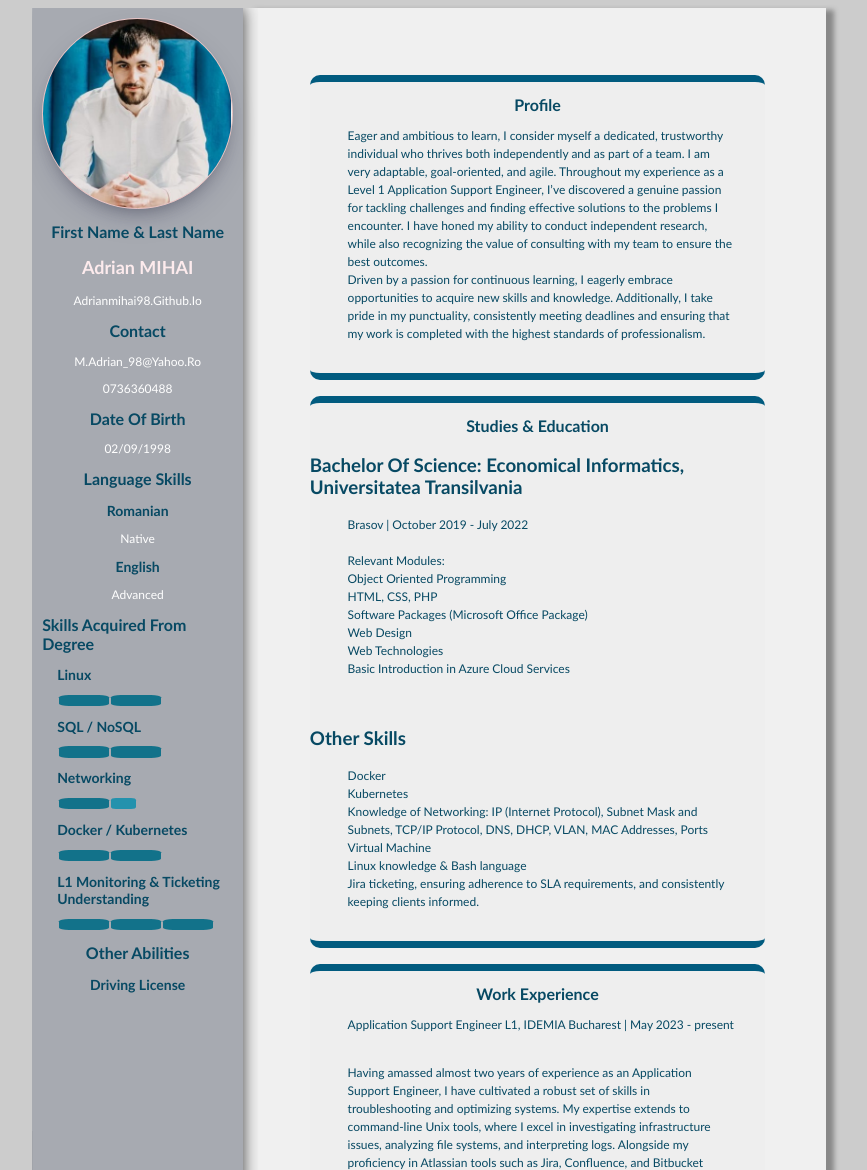
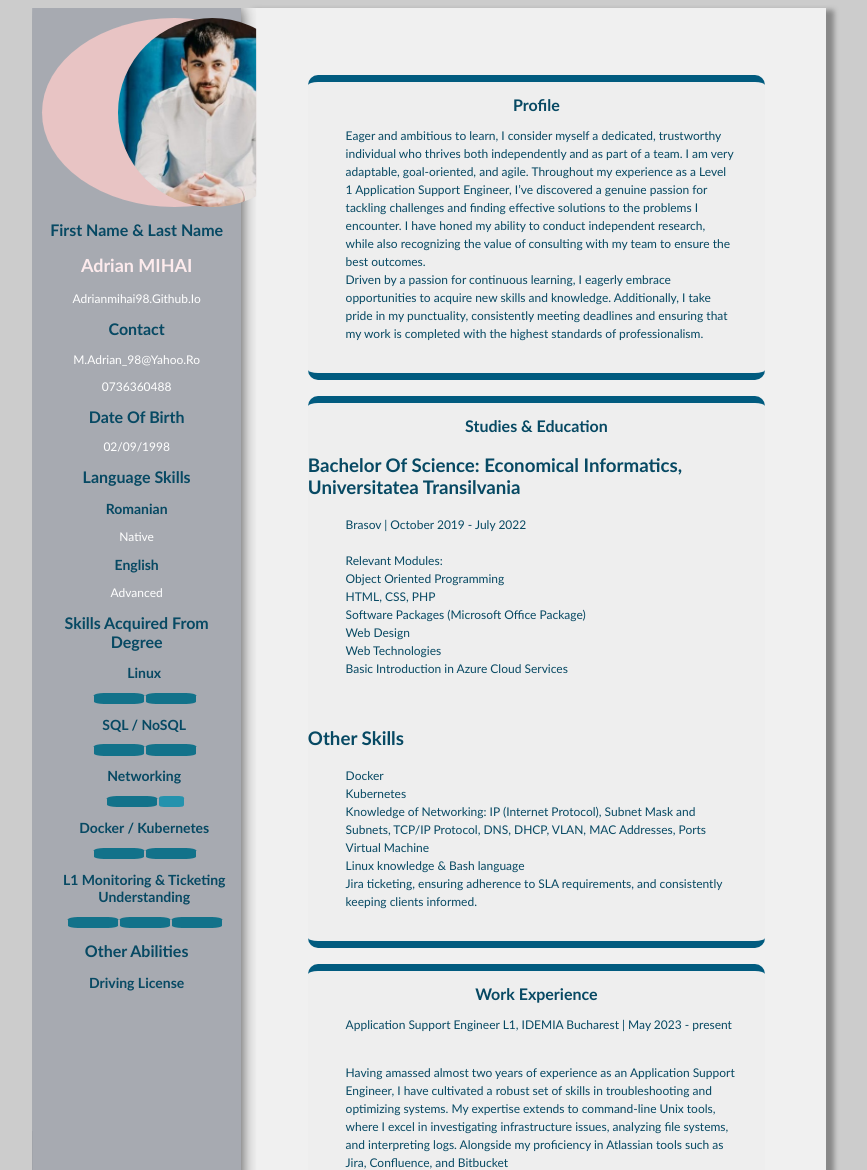
Before and after one commit to adrianmihai98/adrianmihai98.github.io, a PHP site: page / in a window 1280 px wide. Shown: the top 1170 px of the page, without its empty margins (211-1078 px from the left). Run offline with PHP 8.4, Linux system fonts and the light colour scheme.

Commit message:
Adding media rules for aside part of page.

```diff
--- a/style.css
+++ b/style.css
@@ -172,10 +172,45 @@
 
   @media all and (min-width: 600px) {
     .aside { flex: 1 0 0; }
+    .profile-picture{
+
+      width: 5cm;
+      height:5cm;
+      background-color: none;
+      border-radius: 50%;
+      box-shadow: none;
+      border: none;
+      padding-left: 40%;
+
+    }
+    #Skills{
+      text-align: center;
+    }
+    .skilllevelwrapper{
+      justify-content: center;
+    }
   }
 
   @media all and (min-width: 800px) {
     .main    { flex: 3 0px; }
     .aside-1 { order: 1; }
     .main    { order: 2; }
+
+    .profile-picture{
+
+      width: 5cm;
+      height:5cm;
+      background-color: none;
+      border-radius: 50%;
+      box-shadow: none;
+      border: none;
+      padding-left: 40%;
+
+    }
+    #Skills{
+      text-align: center;
+    }
+    .skilllevelwrapper{
+      justify-content: center;
+    }
   }
```
